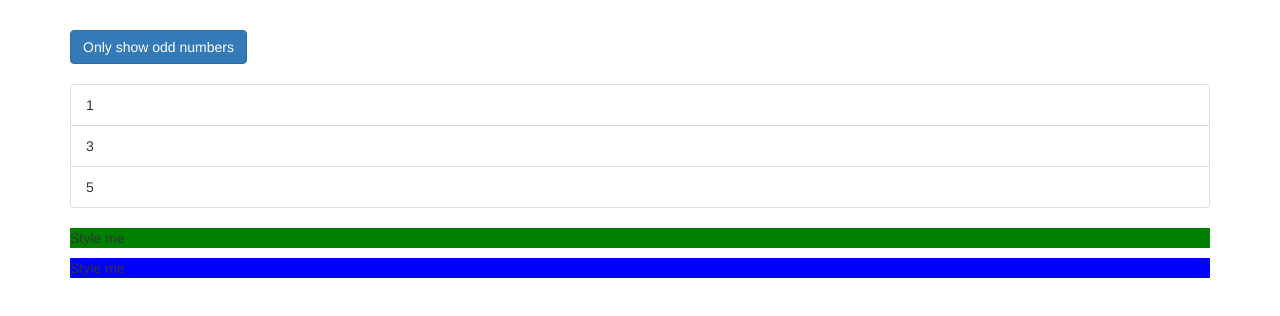
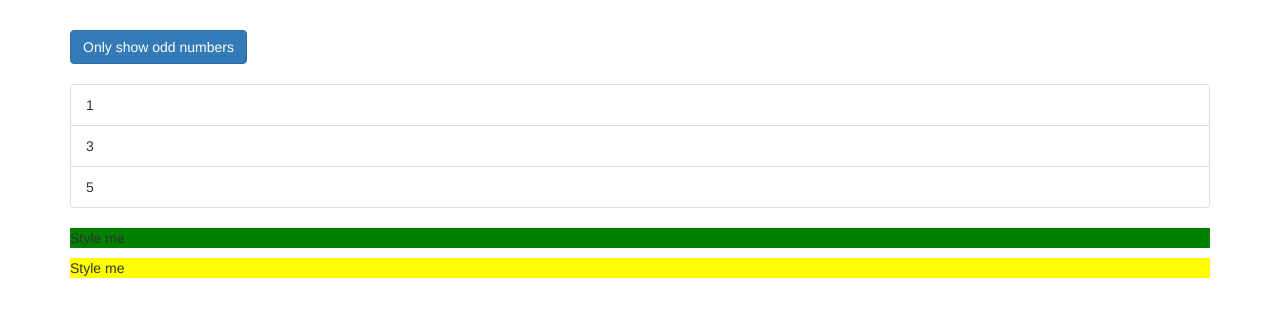
Before and after one commit to BrentGrammer/Angular-Directives, an Angular app: page / in a window 1280 px wide. Shown: the top 316 px of the page. Built offline with nearby package versions, Linux system fonts and the light colour scheme.

Commit message:
make custom directive accept dynamic properties

```diff
--- a/src/app/app.component.html
+++ b/src/app/app.component.html
@@ -21,7 +21,9 @@
         <p>Only odd</p>
       </ng-template>
       <p appBasicHighlight>Style me</p>
-      <p appBetterHighlight>Style me</p>
+      <p appBetterHighlight defaultColor="yellow" [highlightColor]="'red'">
+        Style me
+      </p>
     </div>
   </div>
 </div>
--- a/src/app/better-directive/better-directive.directive.ts
+++ b/src/app/better-directive/better-directive.directive.ts
@@ -4,41 +4,31 @@
   Renderer2,
   ElementRef,
   HostListener,
-  HostBinding
+  HostBinding,
+  Input
 } from "@angular/core";
 
 @Directive({
   selector: "[appBetterHighlight]"
 })
 export class BetterHighlightDirective implements OnInit {
+  // use prop binding to be allow for setting values dynamically:
+  @Input() highlightColor: string = "purple";
+  @Input() defaultColor: string = "blue";
   // remember to set an initial value to prevent errors:
-  @HostBinding("style.backgroundColor") backgroundColor: string = "blue";
+  @HostBinding("style.backgroundColor") backgroundColor: string = this
+    .defaultColor;
 
   constructor(private elementRef: ElementRef, private renderer: Renderer2) {}
 
-  // pass in elref, which style to set, value, optional: flags
   ngOnInit() {
-    // this.renderer.setStyle(
-    //   this.elementRef.nativeElement,
-    //   "background-color",
-    //   "blue"
-    // );
+    this.backgroundColor = this.defaultColor;
   }
 
   @HostListener("mouseenter") mouseover(eventData: Event) {
-    // this.renderer.setStyle(
-    //   this.elementRef.nativeElement,
-    //   "background-color",
-    //   "purple"
-    // );
-    this.backgroundColor = "purple";
+    this.backgroundColor = this.highlightColor;
   }
   @HostListener("mouseleave") mouseleave(eventData: Event) {
-    // this.renderer.setStyle(
-    //   this.elementRef.nativeElement,
-    //   "background-color",
-    //   "blue"
-    // );
-    this.backgroundColor = "blue";
+    this.backgroundColor = this.defaultColor;
   }
 }
```
Also changed, not shown: 1 other file (tests, documents, lock files or other folders).
